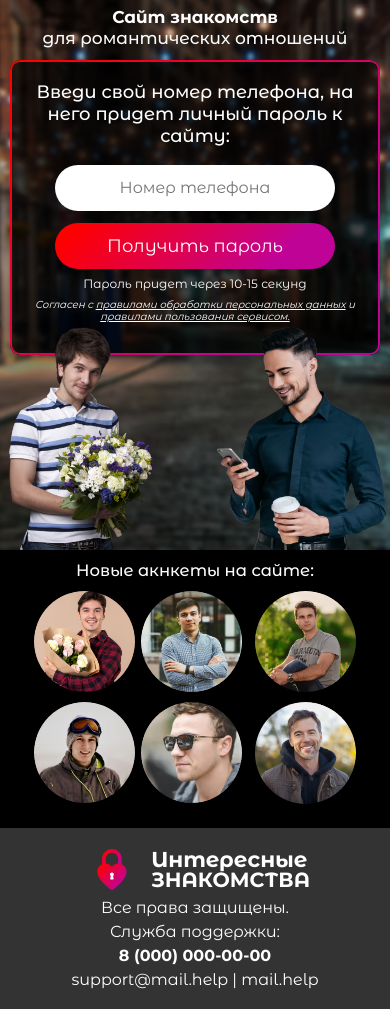
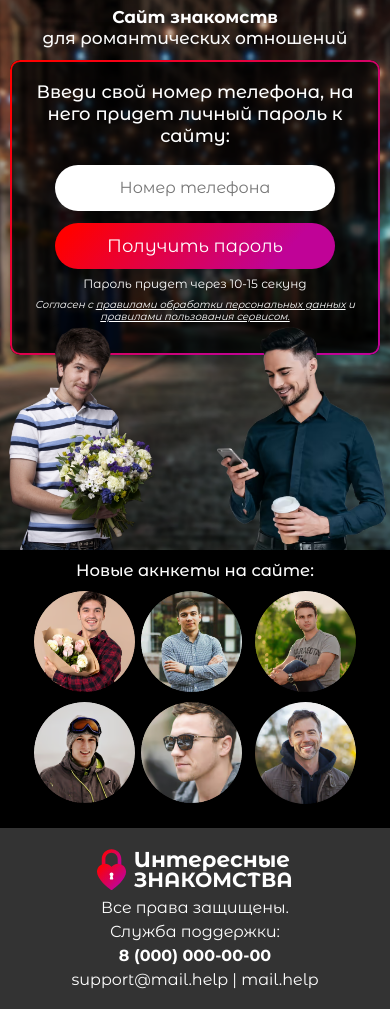
Before and after one commit to VladislavBobyrev/interest-example, a plain HTML site: page index.html in a window 390 px wide. Shown: the part 91-1100 px from the top of the page. Drawn offline with Linux system fonts and the light colour scheme.

Commit message:
:bug: update width logo

```diff
--- a/src/style/components/_footer.scss
+++ b/src/style/components/_footer.scss
@@ -29,6 +29,10 @@
 .footer__svg {
   min-width: adaptiv-prop(35.98, 28.97);
   height: adaptiv-prop(50, 40.58);
+
+  @media all and (max-width: 1200px) {
+  width: 28.97px;
+  }
 }
 
 .footer__title {
```
Also changed, not shown: src/style/style.css.
